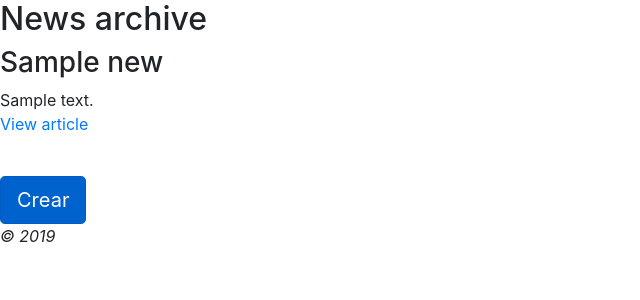
After one commit to Jonydakid/estacionaMe, a CodeIgniter app: page /CodeIgniter/index.php/news/index in a window 1280 px wide. The commit adds this page. Shown: the top 300 px of the page, without its empty margins (0-640 px from the left). Run offline with CodeIgniter, Linux system fonts and the light colour scheme; tables that the repository leaves empty or names only in its code hold one stand-in row (values such as "Sample post").

```diff
--- /dev/null
+++ b/application/controllers/News.php
@@ -0,0 +1,64 @@
+<?php
+
+class News extends CI_Controller {
+
+        public function __construct()
+        {
+                parent::__construct();
+                $this->load->model('News_model');
+                $this->load->helper('url_helper');
+        }
+
+
+        public function index()
+        {
+             $data['news'] = $this->News_model->get_news();
+        $data['title'] = 'News archive';
+
+        $this->load->view('templates/header', $data);
+        $this->load->view('news/index', $data);
+        $this->load->view('templates/footer');
+        }
+
+     public function view($slug = NULL)
+        {
+                $data['news_item'] = $this->News_model->get_news($slug);
+
+                if (empty($data['news_item']))
+                {
+                        show_404();
+                }
+
+                $data['title'] = $data['news_item']['title'];
+
+                $this->load->view('templates/header', $data);
+                $this->load->view('news/view', $data);
+                $this->load->view('templates/footer');
+        }
+        public function create()
+        {
+            $this->load->helper('form');
+            $this->load->library('form_validation');
+
+            $data['title'] = 'Create a news item';
+
+            $this->form_validation->set_rules('title', 'Title', 'required');
+            $this->form_validation->set_rules('text', 'Text', 'required');
+
+            if ($this->form_validation->run() === FALSE)
+            {
+                $this->load->view('templates/header', $data);
+                $this->load->view('news/create');
+                $this->load->view('templates/footer');
+
+            }
+            else
+            {
+                $this->News_model->set_news();
+                $this->load->view('templates/header', $data);
+                $this->load->view('news/success');
+                $this->load->view('templates/footer');
+
+            }
+        }
+}
--- a/application/controllers/Usuarios.php
+++ b/application/controllers/Usuarios.php
@@ -44,7 +44,6 @@ class Usuarios extends CI_Controller {
 
             $this->form_validation->set_rules('nomUsuario', 'nomUsuario', 'required');
             $this->form_validation->set_rules('contraseña', 'contraseña', 'required');
-			$this->form_validation->set_rules('rol', 'rol', 'required');
 
             if ($this->form_validation->run() === FALSE)
             {
--- /dev/null
+++ b/application/models/News_model.php
@@ -0,0 +1,32 @@
+<?php
+class News_model extends CI_Model{
+
+        //Tutorial modo
+        public function get_news($slug = FALSE)
+		{
+		        if ($slug === FALSE)
+		        {
+		                $query = $this->db->get('news');
+		                return $query->result_array();
+		        }
+
+		        $query = $this->db->get_where('news', array('slug' => $slug));
+		        return $query->row_array();
+		}
+		public function set_news()
+		{
+		    $this->load->helper('url');
+
+		    $slug = url_title($this->input->post('title'), 'dash', TRUE);
+
+		    $data = array(
+		        'title' => $this->input->post('title'),
+		        'slug' => $slug,
+		        'text' => $this->input->post('text')
+		    );
+
+		    return $this->db->insert('news', $data);
+		}
+
+}
+ ?>
--- a/application/models/Usuarios_model.php
+++ b/application/models/Usuarios_model.php
@@ -15,8 +15,7 @@ class Usuarios_model extends CI_Model{
 
 		    $data = array(
 		        'nomUsuario' => $this->input->post('nomUsuario'),
-		        'contraseña' => $this->input->post('contraseña'),
-				'rol' => $this->input->post('rol')
+		        'contraseña' => $this->input->post('contraseña')
 		    );
 
 		    return $this->db->insert('usuarios', $data);
@@ -33,8 +32,7 @@ class Usuarios_model extends CI_Model{
 
 		    $data = array(
 		        'nomUsuario' => $this->input->post('nomUsuario'),
-		        'contraseña' => $this->input->post('contraseña'),
-				'rol' => $this->input->post('rol')
+		        'contraseña' => $this->input->post('contraseña')
 		    );
 
 		    $this->db->where('id',$id);
--- a/application/models/model.php
+++ b/application/models/model.php
@@ -30,7 +30,6 @@ public $_columns = array(
                 );
                 return $requiredFields;
         }
-
         public function isNew() {
                 return $this->_columns['id'] == 0;
         }
--- /dev/null
+++ b/application/views/news/index.php
@@ -0,0 +1,17 @@
+
+
+<h2><?php echo $title; ?></h2>
+<?php foreach ($news as $news_item): ?>
+
+        <h3><?php echo $news_item['title']; ?></h3>
+        <div class="main">
+                <?php echo $news_item['text']; ?>
+        </div>
+        <p><a href="<?php echo site_url('news/'.$news_item['slug']); ?>">View article</a></p>
+
+
+
+<?php endforeach; ?>
+<br>
+
+<a class="btn btn-primary btn-lg active" role="button" aria-pressed="true" href="<?php echo site_url('news/create'); ?>"> Crear</a></button>
--- /dev/null
+++ b/application/views/news/success.php
@@ -0,0 +1,2 @@
+<h2><?php echo $title; ?></h2>
+<a class="btn btn-primary btn-lg active" role="button" aria-pressed="true" href="<?php echo site_url('news/index'); ?>">
--- /dev/null
+++ b/application/views/news/views.php
@@ -0,0 +1,3 @@
+<?php
+echo '<h2>'.$news_item['title'].'</h2>';
+echo $news_item['text'];
--- a/application/views/usuarios/edit.php
+++ b/application/views/usuarios/edit.php
@@ -3,10 +3,7 @@
 <form method="POST" action="<?php echo site_url('usuarios/update')?>/<?php echo $row->id ?>">
 
     <label for="nomUsuario">Nombre Usuario</label>
-    <input type="input" name="nomUsuario" value="<?php echo $row->nomUsuario?>"/>
-
-	<label for="nomUsuario">Rol</label>
-    <input type="input" name="rol" value="<?php echo $row->rol?>"/><br />
+    <input type="input" name="nomUsuario" value="<?php echo $row->nomUsuario?>"/><br />
 
     <label for="text">Contraseña</label>
     <input type="password" name="contraseña"/>
--- a/application/views/usuarios/index.php
+++ b/application/views/usuarios/index.php
@@ -5,14 +5,12 @@
 			<tr>
 				<th>ID</th>
 				<th>Nombre Usuario</td>
-				<th>Rol</td>
 			</tr>
 			<?php foreach ($usuarios as $usu): ?>
 			<tr>
 
 				<td><?php echo $usu->id; ?></td>
 				<td><?php echo $usu->nomUsuario; ?></td>
-				<td><?php echo $usu->rol; ?></td>
 				<td>
 					<a class="btn btn-info" role="button" aria-pressed="true" href="<?php echo site_url('usuarios/edit'); ?>/<?php echo $usu->id; ?>"> Editar</a></td>
 					<td>
```
Also changed, not shown: application/views/news/create.php (added, +15 -0 lines), application/views/usuarios/create.php (+1 -8 lines).
